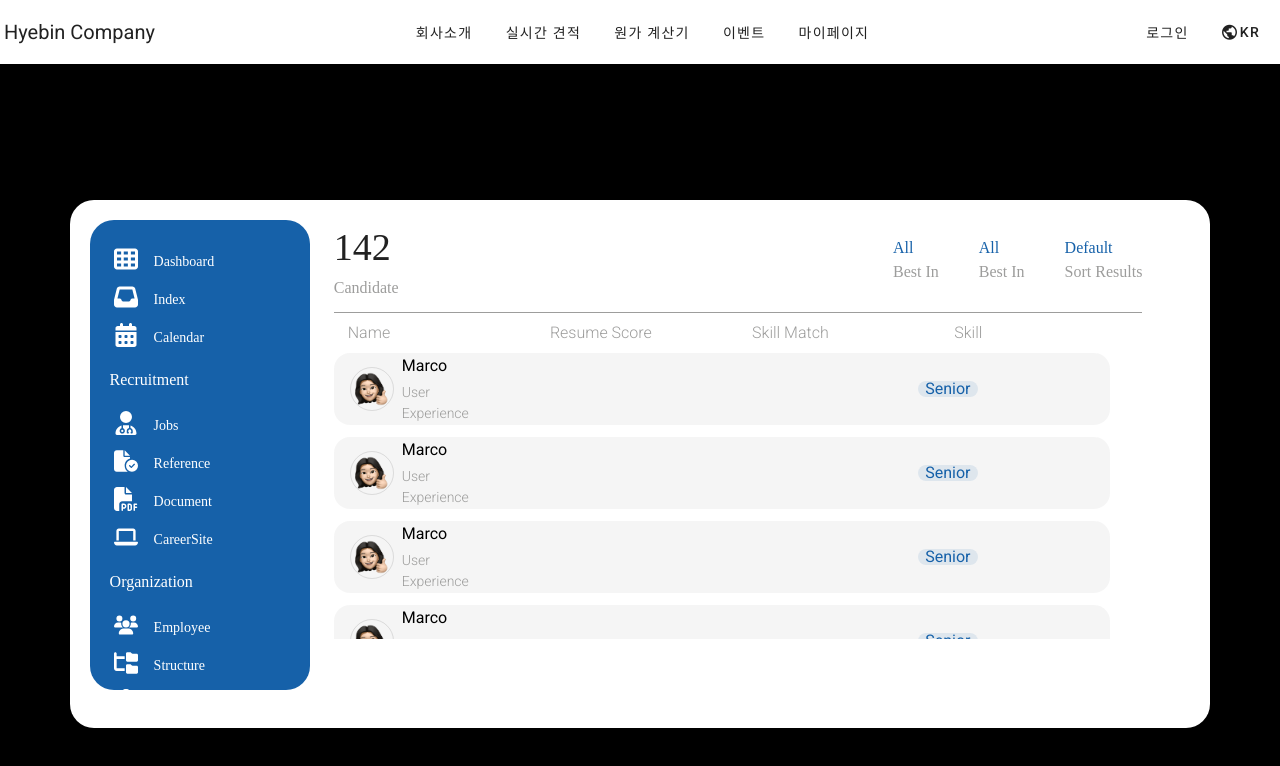
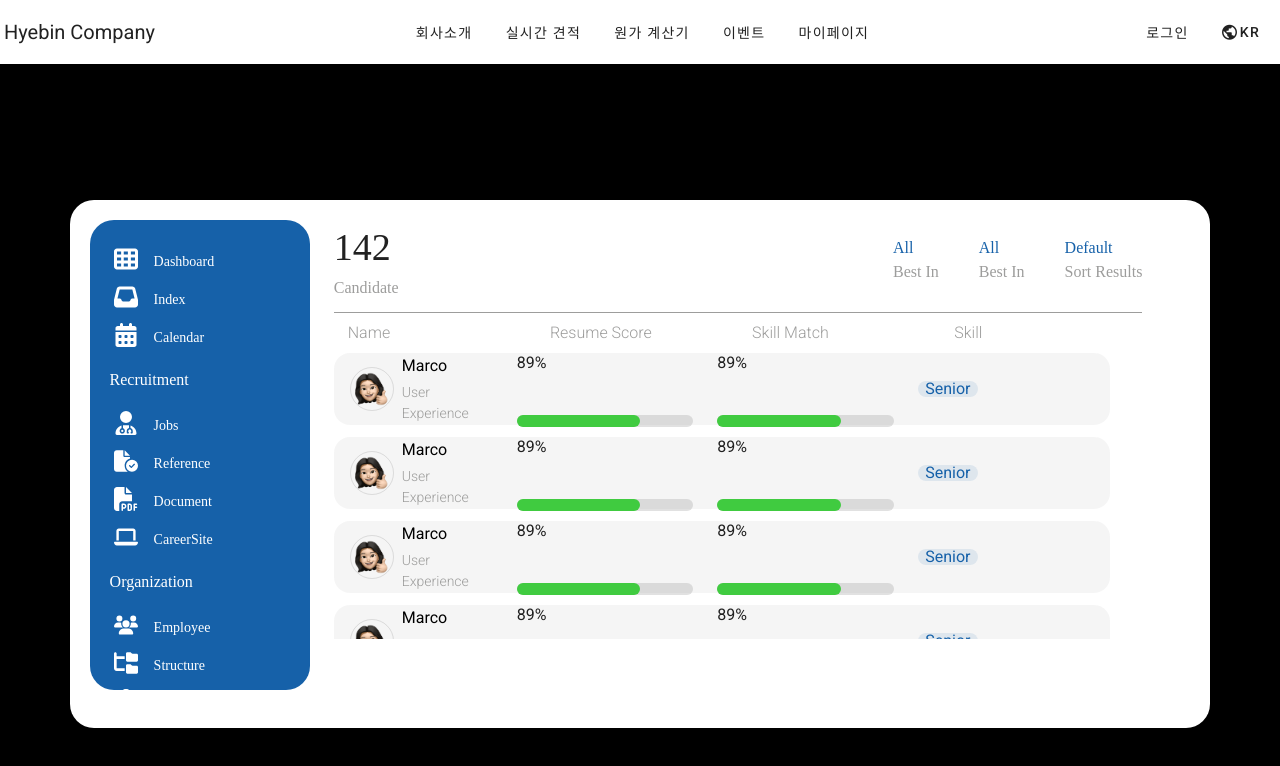
Before and after one commit to khv2644511/VUE_Study, a Vue app: page / in a window 1280 px wide. Shown: the top 766 px of the page. Built offline with nearby package versions, Linux system fonts and the light colour scheme; a web font is replaced by a local one.

Commit message:
feat: user list 내 gauge UI 생성

```diff
--- /dev/null
+++ b/src/components/atoms/chart/BarChart.vue
@@ -0,0 +1,55 @@
+<template>
+  <div class="bar-cahrt">
+    <div class="bar-chart__container">
+      <span class="bar-chart__container__value">89%</span>
+      <div class="bar-chart__container__base">
+        <div class="gauge"></div>
+      </div>
+    </div>
+  </div>
+</template>
+
+<style lang="scss" scoped>
+.bar-chart {
+  display: flex;
+  align-items: center;
+  justify-content: center;
+
+  width: 70%;
+
+  &__container {
+    display: flex;
+    flex-direction: column;
+    align-items: flex-start;
+    justify-content: center;
+
+    width: 100%;
+
+    gap: 40px;
+
+    &__value {
+      font-size: 16px;
+    }
+    &__base {
+      position: relative;
+
+      width: 100%;
+      height: 12px;
+
+      background-color: rgba($color-white-200, 0.3);
+
+      border-radius: 10px;
+
+      .gauge {
+        position: absolute;
+
+        width: 70%;
+        height: 12px;
+
+        background-color: $color-green-000;
+        border-radius: 10px;
+      }
+    }
+  }
+}
+</style>
--- a/src/components/mocules/List.vue
+++ b/src/components/mocules/List.vue
@@ -11,15 +11,21 @@
         <span class="duty"> User Experience </span>
       </div>
     </div>
-    <div class="list__item"></div>
-    <div class="list__item"></div>
+    <div class="list__item">
+      <BarChart />
+    </div>
+    <div class="list__item">
+      <BarChart />
+    </div>
     <div class="list__item">
       <div class="list__item__chip">Senior</div>
     </div>
   </div>
 </template>
 
-<script setup lang="ts"></script>
+<script setup lang="ts">
+import BarChart from "@components/atoms/chart/BarChart.vue";
+</script>
 
 <style lang="scss" scoped>
 .list {
```
